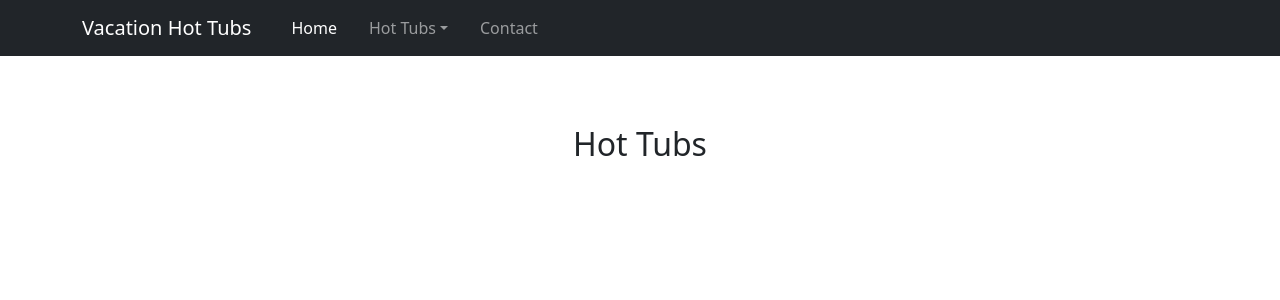
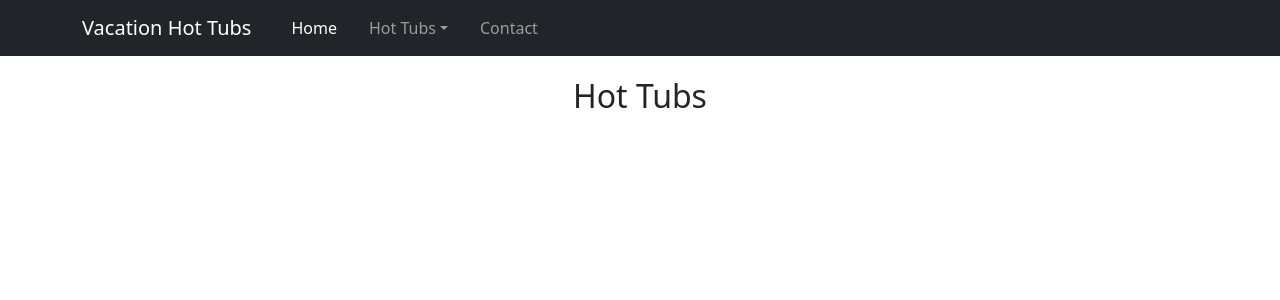
Before and after one commit to vacationhottubs/vacationhottubs.github.io, a Jekyll site: the page built from index.html, in a window 1280 px wide. Shown: the top 300 px of the page. Built offline with Jekyll 4.4.1, drawn with Linux system fonts in a browser that asks for light colours.

Commit message:
Update index.html

```diff
--- a/index.html
+++ b/index.html
@@ -4,9 +4,8 @@ layout: main
 excerpt: Vacation Hot Tubs provides practical and rugged hot tubs for your vacation rental home.
 ---
       <!-- Begin Hot Tubs Section -->
-      <div class="py-5">
-        <div class="container">
-          <h2 class="fw-light pb-3 text-center">Hot Tubs</h2>
+      <div class="container">
+        <h2 class="fw-light pb-3 text-center">Hot Tubs</h2>
           <!--<div class="row justify-content-center">
             <div class="col-11 col-sm-10 col-md-8 col-lg-6 col-xl-5 col-xxl-4">
               <h3 class="h5 fw-light text-center">Our rugged hot tubs will keep your clients satisfied.</h3>
@@ -44,6 +43,5 @@ excerpt: Vacation Hot Tubs provides practical and rugged hot tubs for your vacat
               </div>
             </div>
           </div>-->
-        </div>
       </div>
       <!-- End Hot Tubs Section -->
```
